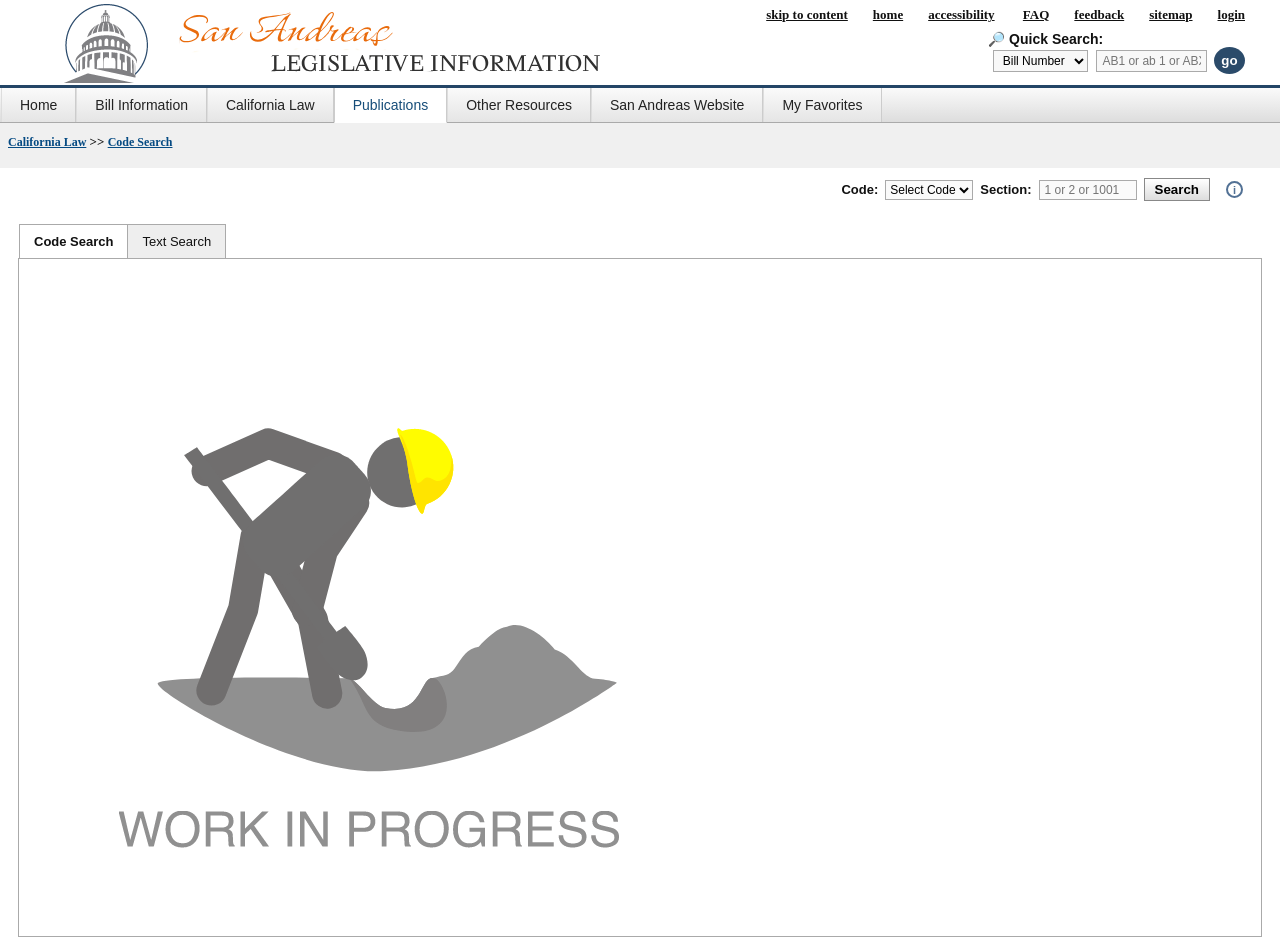
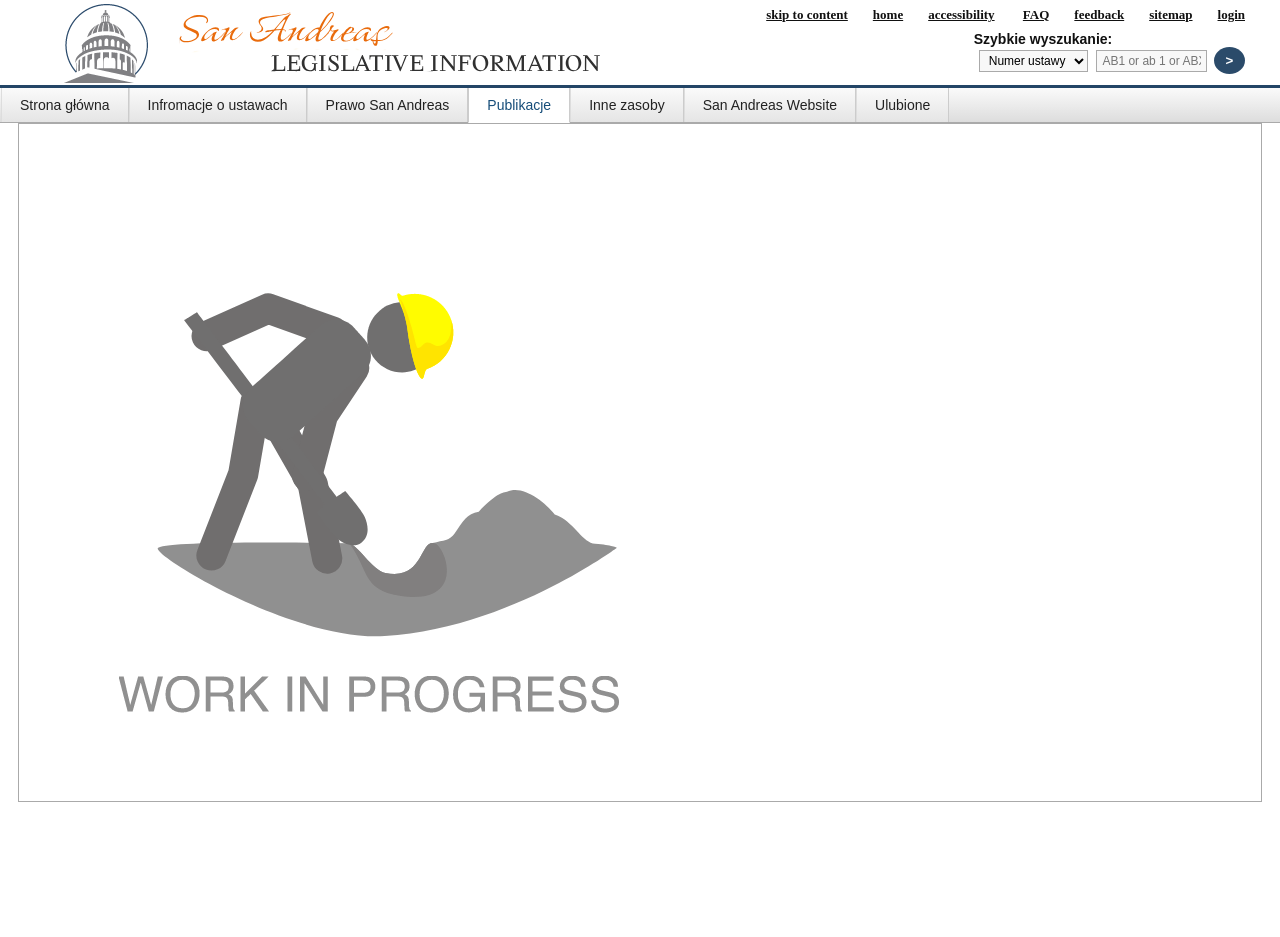
Before and after one commit to sknerum8/san-andreas, a plain HTML site: page publications.html in a window 1280 px wide. After the commit the page ends 802 px from the top, so only its background shows below. Drawn offline with Linux system fonts and the light colour scheme.

Commit message:
wielkie hrty

```diff
--- a/publications.html
+++ b/publications.html
@@ -16,39 +16,22 @@
     <a href="#">FAQ</a><a href="#">feedback</a><a href="#">sitemap</a><a href="#">login</a>
   </div>
   <div class="quick">
-    <label>🔎 Quick Search:</label><br>
-    <select><option>Bill Number</option></select>
+    <label>Szybkie wyszukanie:</label><br>
+    <select><option>Numer ustawy</option></select>
     <input placeholder="AB1 or ab 1 or ABX1">
-    <button class="go">go</button>
+    <button class="go">></button>
   </div>
 </header>
 
 <nav class="nav">
-  <a href="home.html">Home</a>
-  <a href="bill.html">Bill Information</a>
-  <a href="law.html">California Law</a>
-  <a class="active" href="publications.html">Publications</a>
-  <a href="resources.html">Other Resources</a>
+  <a href="home.html">Strona główna</a>
+  <a href="bill.html">Infromacje o ustawach</a>
+  <a href="law.html">Prawo San Andreas</a>
+  <a class="active" href="publications.html">Publikacje</a>
+  <a href="resources.html">Inne zasoby</a>
   <a href="index.html">San Andreas Website</a>
-  <a href="favorites.html">My Favorites</a>
+  <a href="favorites.html">Ulubione</a>
 </nav>
-
-<div class="crumb"><a href="#">California Law</a> &gt;&gt; <a href="#">Code Search</a></div>
-
-<section class="searchbar">
-  <div class="fields">
-    <span>Code:</span>
-    <select><option>Select Code</option></select>
-    <span>Section:</span>
-    <input placeholder="1 or 2 or 1001">
-    <button>Search</button>
-    <span class="info">i</span>
-  </div>
-</section>
-
-<div class="tabs">
-  <div class="tab">Code Search</div><div class="tab">Text Search</div>
-</div>
 
 <main class="panel">
 <img src = "WORK_IN_PROGRESS.gif" alt = "Work in Progress">
```
Also changed, not shown: bill.html (+9 -20 lines), law.html (+9 -9 lines), resources.html (+10 -25 lines).
